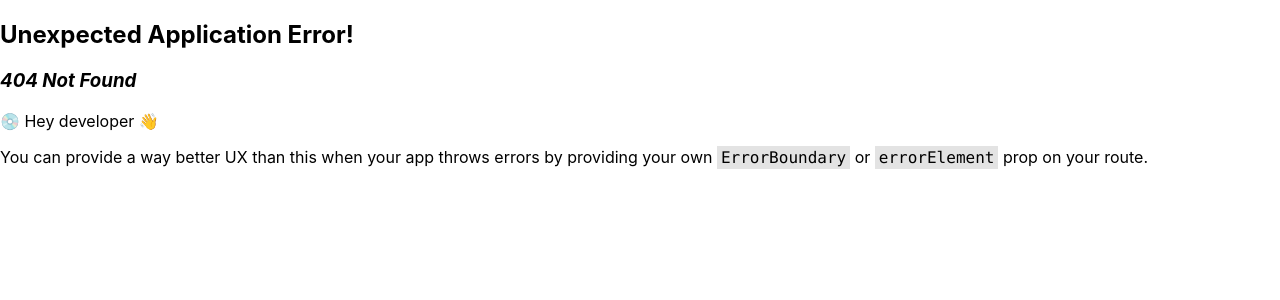
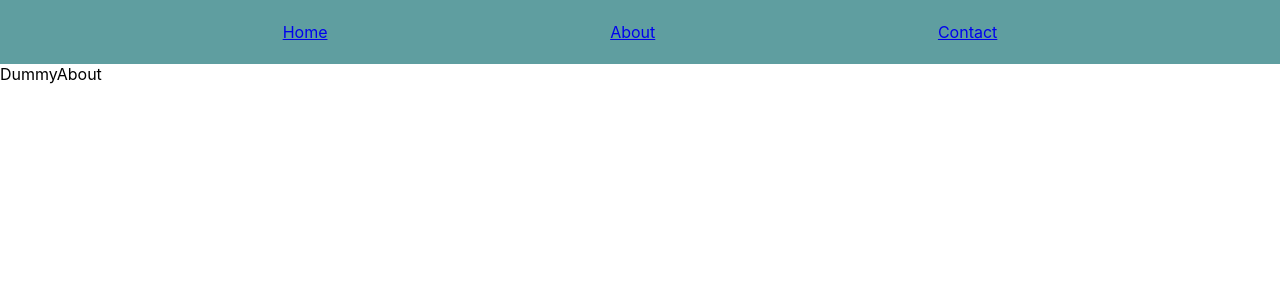
Before and after one commit to khushi-tripathi/routes-redux-concept, a React (Create React App) app: page /dummy/about in a window 1280 px wide. Before the commit this address had no page. Shown: the top 300 px of the page. Built offline with nearby package versions, Linux system fonts and the light colour scheme.

Commit message:
Summary: Added dummy path to check parent path scenario

```diff
--- a/src/Components/NavBar.js
+++ b/src/Components/NavBar.js
@@ -6,8 +6,8 @@ function NavBar() {
     <>
       <div className="nav">
         <Link to="/">Home</Link>
-        <Link to="/about">About</Link>
-        <Link to="/contact">Contact</Link>
+        <Link to="/dummy/about">About</Link>
+        <Link to="/dummy/contact">Contact</Link>
       </div>
       <Outlet />
     </>
--- /dev/null
+++ b/src/pages.js/DummyAbout.js
@@ -0,0 +1,7 @@
+import React from "react";
+
+function DummyAbout() {
+  return <div>DummyAbout</div>;
+}
+
+export default DummyAbout;
--- /dev/null
+++ b/src/pages.js/DummyContact.js
@@ -0,0 +1,7 @@
+import React from "react";
+
+function DummyContact() {
+  return <div>DummyContact</div>;
+}
+
+export default DummyContact;
```
Also changed, not shown: src/App.js (+17 -0 lines).
